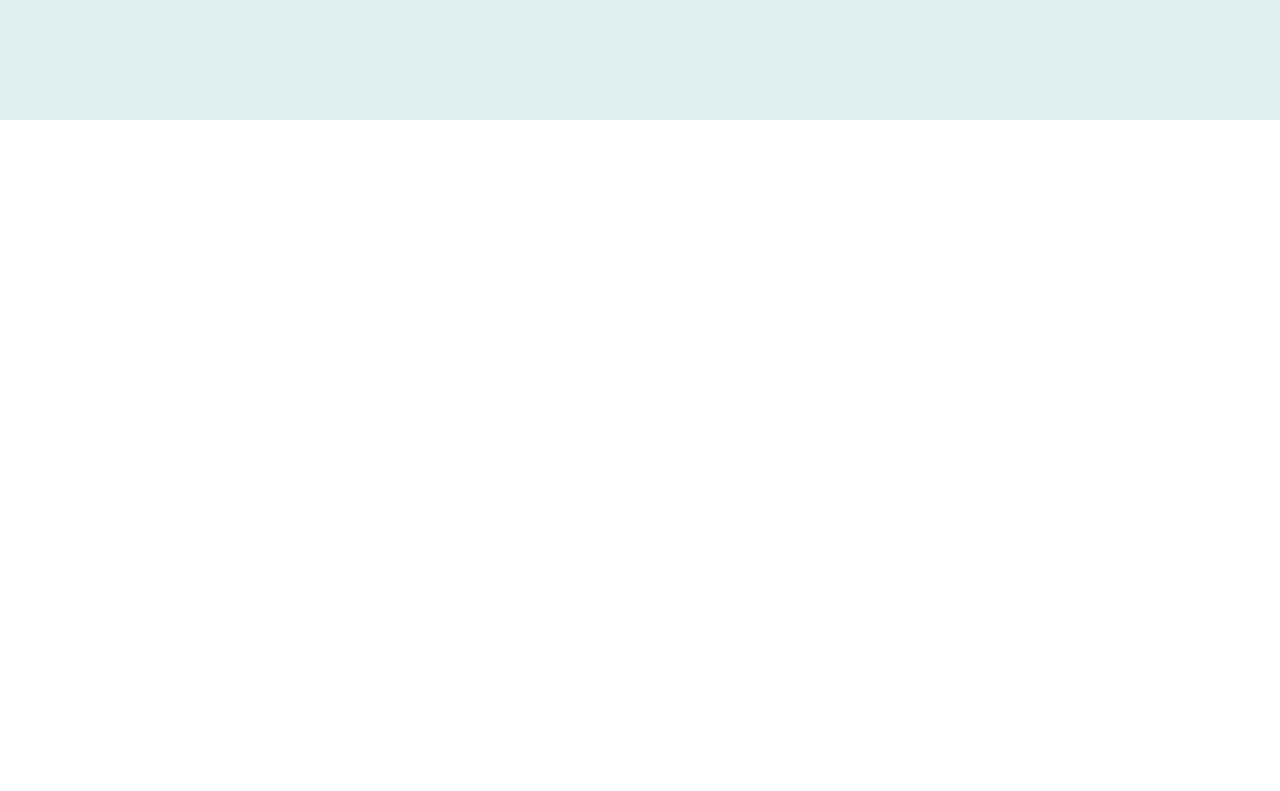
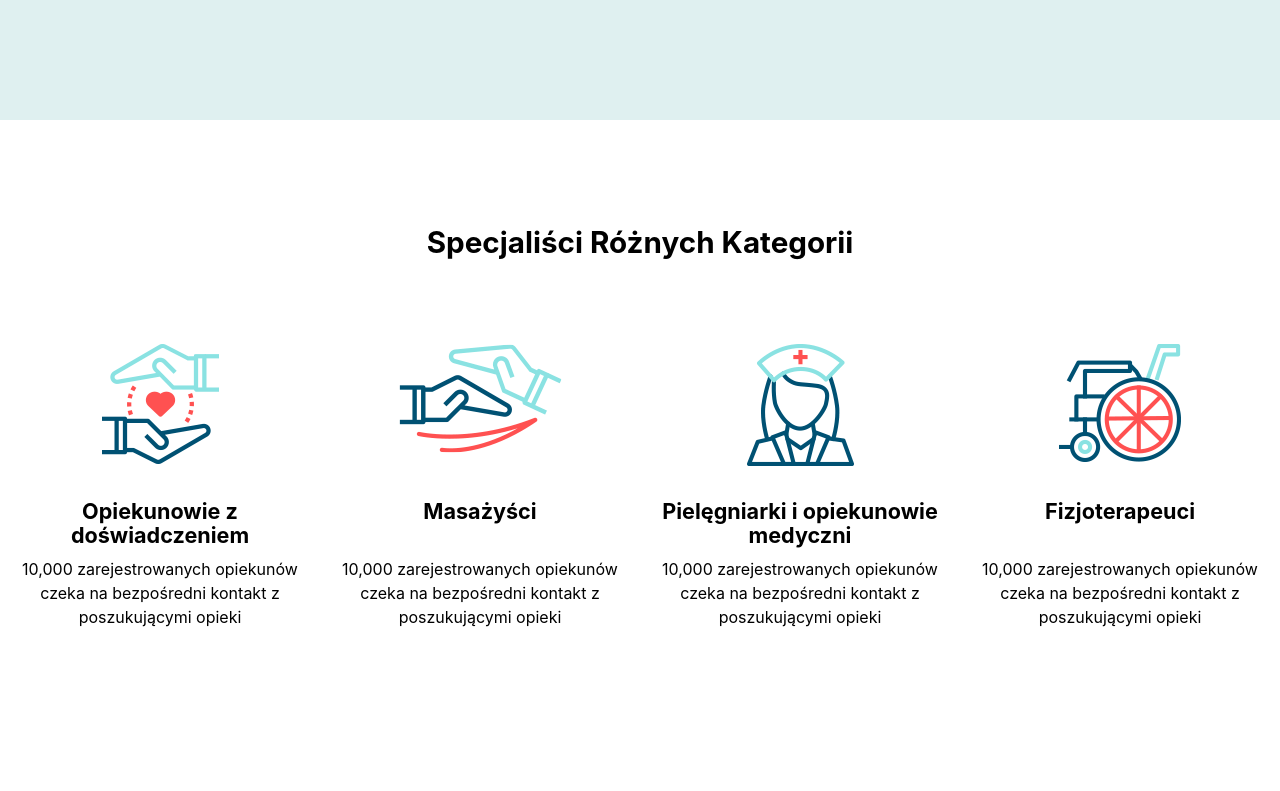
Before and after one commit to AleksandrTkach/Geriana, a React (Create React App) app: page / in a window 1280 px wide. Shown: the part 900-1691 px from the top of the page. Built offline with nearby package versions, Linux system fonts and the light colour scheme.

Commit message:
Specialists middle

```diff
--- a/src/components/screens/Specialists.js
+++ b/src/components/screens/Specialists.js
@@ -1,7 +1,31 @@
 import React from 'react';
+
+import {SPECIALISTS} from 'constants/content'
 
 export default function Specialists() {
     return (
-        <div className='screen'/>
+        <section className='container specialist'>
+
+            <div className="row">
+                <div className="col-12">
+                    <h3 className="specialist__label"> Specjaliści Różnych Kategorii </h3>
+                </div>
+            </div>
+
+            <div className="row specialist__body">
+                {SPECIALISTS.map((specialist, index) => (
+                    <div className="col-md-6 col-lg-3  mb-5 card" key={`${index}-specialist`}>
+
+                        <div className="specialist__img">
+                            <img src={specialist.src} alt={specialist.title} />
+                        </div>
+                        <h5 className="card__label"> {specialist.title} </h5>
+                        <p className="card__description"> {specialist.description} </p>
+
+                    </div>
+                ))}
+            </div>
+
+        </section>
     )
 }
--- /dev/null
+++ b/src/constants/content.js
@@ -0,0 +1,28 @@
+import heart from 'img/specialists/heart.png';
+import message from 'img/specialists/massage.png';
+import nurses from 'img/specialists/nurses.png';
+import therapy from 'img/specialists/therapy.png';
+
+const description = '10,000 zarejestrowanych opiekunów czeka na bezpośredni kontakt z poszukującymi opieki';
+export const SPECIALISTS = [
+    {
+        src: heart,
+        title: 'Opiekunowie z doświadczeniem',
+        description,
+    },
+    {
+        src: message,
+        title: 'Masażyści',
+        description,
+    },
+    {
+        src: nurses,
+        title: 'Pielęgniarki i opiekunowie medyczni',
+        description,
+    },
+    {
+        src: therapy,
+        title: 'Fizjoterapeuci',
+        description,
+    },
+];
--- a/src/scss/index.scss
+++ b/src/scss/index.scss
@@ -13,6 +13,29 @@ body {
   -webkit-font-smoothing: antialiased;
   -moz-osx-font-smoothing: grayscale;
   color: white;
+}
+
+.pick-out-text {
+  color: $text-blue;
+  font-weight: bold;
+}
+
+.btn {
+  background: transparent;
+  border: 0;
+  font-weight: bold;
+  color: white;
+
+  &_lg {
+    padding: 22px 56px;
+    border-radius: 0.3rem;
+  }
+  &_outline {
+    border: 2px solid white;
+  }
+  &_bg-red {
+    background: $bg-red;
+  }
 }
 
 .screen {
@@ -61,7 +84,6 @@ body {
   background: $bg-dark-blue;
 }
 
-
 .top-banner {
   display: flex;
   flex-direction: column;
@@ -85,25 +107,40 @@ body {
   }
 }
 
-.pick-out-text {
-  color: $text-blue;
-  font-weight: bold;
+
+
+.specialist {
+  color: black;
+  padding-top: 100px ;
+  padding-bottom: 100px ;
+
+  display: flex;
+  flex-direction: column;
+  justify-content: center;
+  align-items: center;
+  text-align: center;
+
+  &__label {
+    font-size: 1.85rem;
+    margin-bottom: 5rem;
+  }
+
+  &__img {
+    height: 120px;
+    margin-bottom: 35px;
+  }
 }
 
-.btn {
-  background: transparent;
-  border: 0;
-  font-weight: bold;
-  color: white;
+.card {
+  font-size: 1.85rem;
 
-  &_lg {
-    padding: 22px 56px;
-    border-radius: 0.3rem;
+  &__label {
+    font-size: 1.35rem;
+    line-height: 1.5rem;
+    height: 50px;
   }
-  &_outline {
-    border: 2px solid white;
-  }
-  &_bg-red {
-    background: $bg-red;
+
+  &__description {
+    font-size: 1rem;
   }
 }
```
